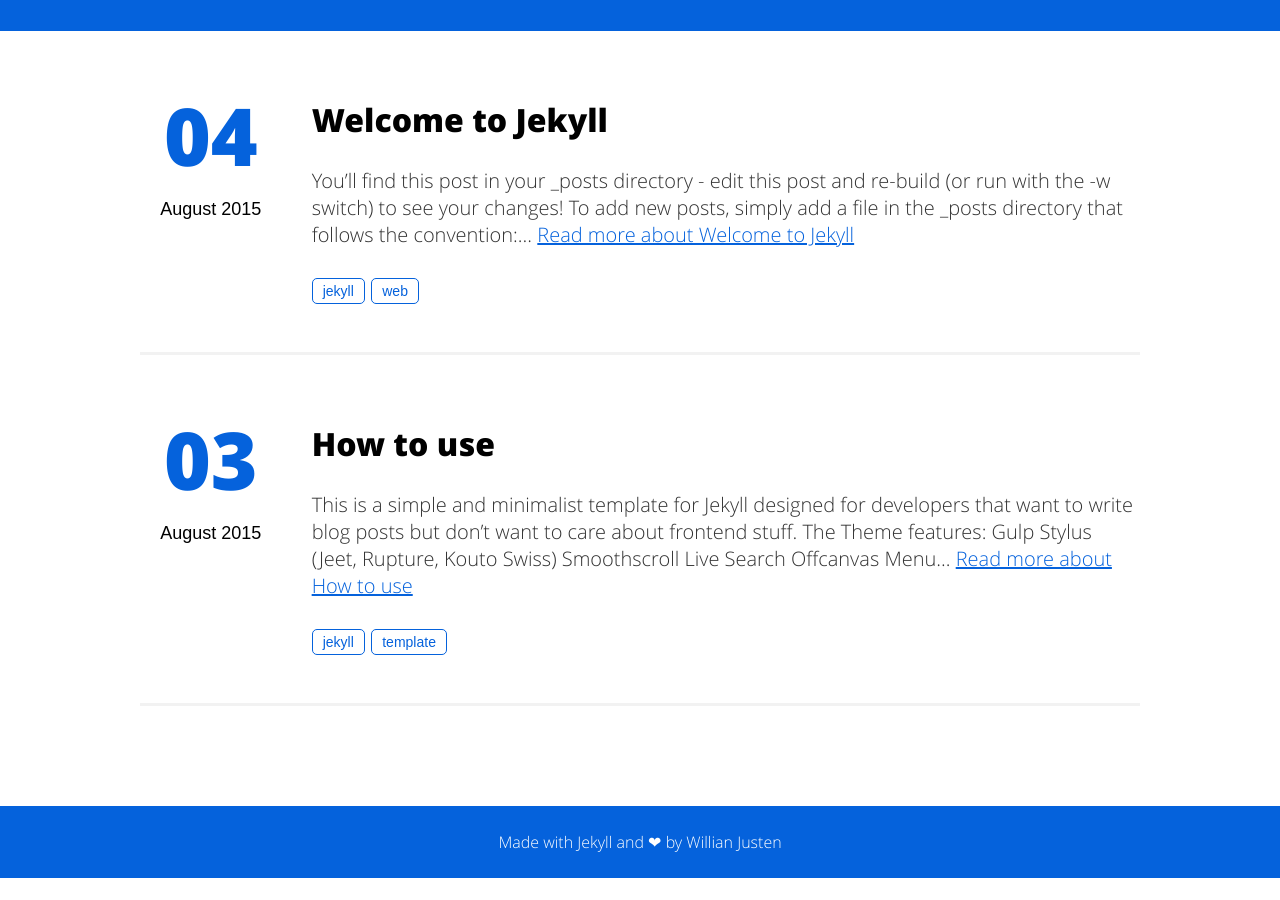
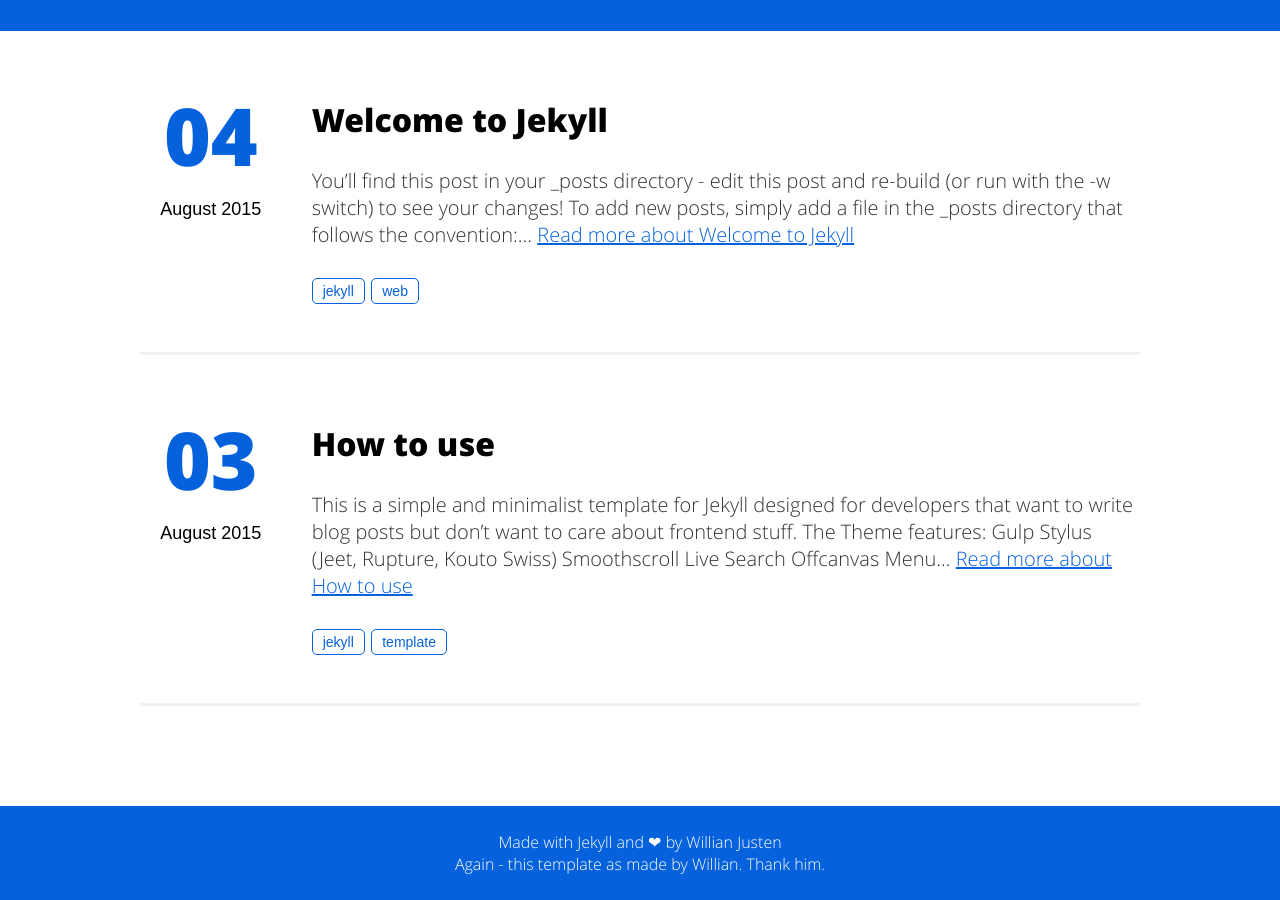
Before and after one commit to mateusjatenee/mateusjatenee.github.io, a Jekyll site: the page built from index.html, in a window 1280 px wide and 900 px high, scrolled down 869 px. Built offline with Jekyll 4.4.1, drawn with Linux system fonts in a browser that asks for light colours; before the commit the page ends 1747 px from its top, so only the background shows below that.

Commit message:
minor changes

```diff
--- a/_includes/footer.html
+++ b/_includes/footer.html
@@ -1,4 +1,5 @@
 <footer>
     <p>Made with <a href="http://jekyllrb.com/" target="_blank">Jekyll</a> and <span class="love">❤</span> by <a href="http://willianjusten.com">Willian Justen</a></p>
+    <p>Again - this template as made by Willian. Thank him.</p>
 </footer>
 <script src="{{ "/assets/js/main.js" | prepend: site.baseurl }}"></script>
```
